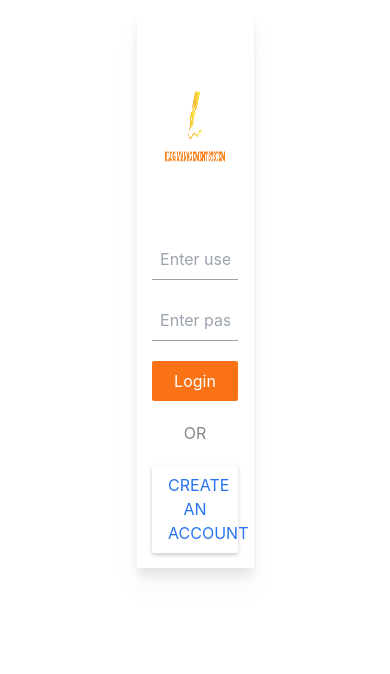
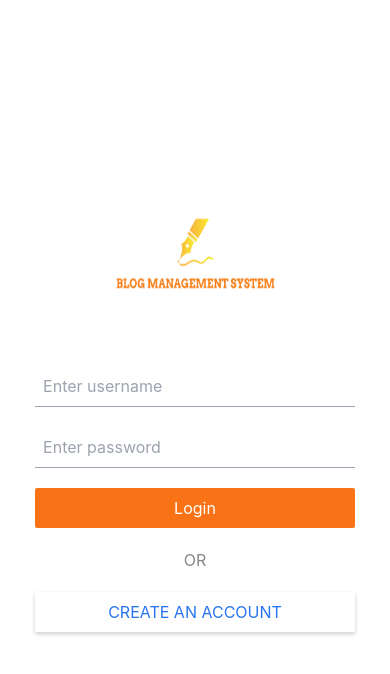
Before and after one commit to sesettikalyan/bms-frontend, a React (Create React App) app: page / in a window 390 px wide. Shown: the top 674 px of the page. Built offline with nearby package versions, Linux system fonts and the light colour scheme; no server answers.

Commit message:
mobile view updated

```diff
--- a/src/components/Banner/banner.jsx
+++ b/src/components/Banner/banner.jsx
@@ -3,7 +3,7 @@ import banner from "../../assets/banner.jpeg";
 const Banner = () => {
   return (
     <div
-      className="w-full h-[50vh] bg-center bg-cover object-cover bg-no-repeat flex flex-col items-center justify-center"
+      className="w-full h-[30vh] md:h-[50vh] bg-center bg-cover object-cover bg-no-repeat flex flex-col items-center justify-center"
       style={{
         backgroundImage:
           "url(https://images.pexels.com/photos/1714208/pexels-photo-1714208.jpeg)",
--- a/src/components/Home/home.jsx
+++ b/src/components/Home/home.jsx
@@ -7,12 +7,12 @@ export default function Home() {
     <>
       <Banner />
       <div className="container mx-auto ">
-        <div className="flex flex-row gap-4">
-          <div className="w-[15%] lg:w-1/5 mx-auto">
+        <div className="flex md:flex-row flex-col gap-4">
+          <div className="w-[90%] md:w-[15%] lg:w-1/5 mx-auto md:mr-auto">
             <Categories />
           </div>
 
-          <div className="w-[80%] lg:w-1/5 mx-auto">
+          <div className="w-[100%] lg:w-1/5 mx-auto">
             <Posts />
           </div>
         </div>
--- a/src/components/account/login.jsx
+++ b/src/components/account/login.jsx
@@ -73,8 +73,8 @@ export default function Login() {
       {() => (
         <div className="bg-white w-[100%] flex justify-center ">
           <div
-            className={` bg-white w-[30%] mx-auto p-[4%] pt-0 drop-shadow-xl flex flex-col items-start ${
-              !UserStore.isAuthenticated ? "mt-[2.5%]" : "mt-[1%]"
+            className={` bg-white w-[90%] md:w-[30%] mx-auto p-[4%] pt-0 md:drop-shadow-xl flex flex-col items-start ${
+              !UserStore.isAuthenticated ? "mt-[35%] md:mt-[2.5%]" : "mt-[1%]"
             }`}>
             <img
               src={logo}
```
